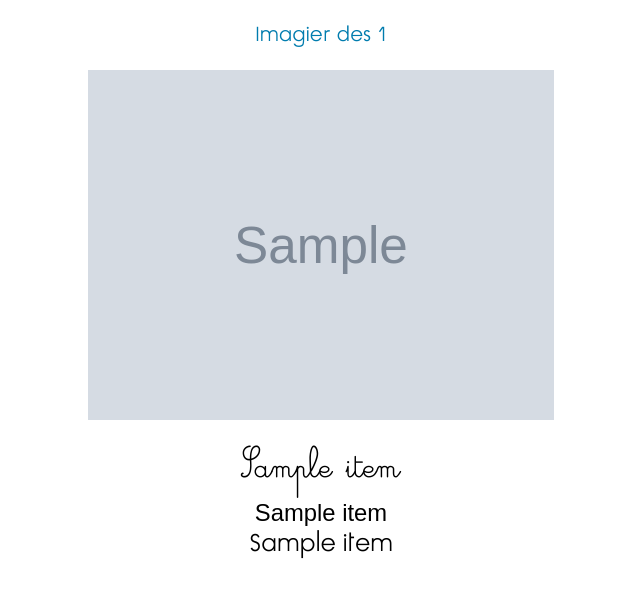
After one commit to NicoZeiss/Primagier-V2, a Django app: template imagier/templates/imagier/invoice.html in a window 1280 px wide. The commit adds this page. Shown: the top 598 px of the page, without its empty margins (319-959 px from the left). Run offline with Django 3.2, Linux system fonts and the light colour scheme; the template is opened without the code that fills it: most values are stand-ins (such as "Sample title", 1, 10 or a date in 2020); grey boxes marked "Sample" are stand-in pictures.

Commit message:
created first view to test pdf generator + improving pdf rendering

```diff
--- a/imagier/templates/imagier/base.html
+++ b/imagier/templates/imagier/base.html
@@ -71,6 +71,7 @@
   {% if request.user.is_authenticated %}
   <section id="imagier">
     <div class="container h-100">
+      <div class="test-font">SALUT MA GUEULE</div>
       <div class="row h-100 align-items-center justify-content-center text-center">
         <div class="col-lg-10 align-self-end">
           <hr class="divider my-4">
@@ -104,6 +105,7 @@
   </section>
   {% endif %}
 
+
    <!-- Footer -->
   <footer class="bg-light py-5">
     <div class="container">
--- /dev/null
+++ b/imagier/templates/imagier/invoice.html
@@ -0,0 +1,82 @@
+<!DOCTYPE html>
+<html lang="en">
+    <head>
+        <title>Title</title>
+        {% load static %}
+        <style type="text/css">
+            @page {
+                size: a4 portrait;
+                /*margin: 1cm;*/
+            }
+            @font-face {
+                font-family: Cursivefont;
+                src: url("/home/nicolas/OC/Projet13/OC_P13/imagier/static/imagier/fonts/Cursivefont.ttf");
+            }
+            @font-face {
+                font-family: Scriptecole;
+                src: url("/home/nicolas/OC/Projet13/OC_P13/imagier/static/imagier/fonts/Scriptecole.ttf");
+            }
+            body {
+                font-weight: 200;
+                font-size: 14px;
+                font-family: Scriptecole;
+            }
+            .header {
+                font-size: 20px;
+                font-weight: 100;
+                text-align: center;
+                color: #007cae;
+            }
+            .details {
+                padding: 10px 20px 0px 20px;
+                text-align: left !important;
+            }
+            .hrItem {
+                border: none;
+                height: 1px;
+                color: #333; /* old IE */
+                background-color: #fff; /* Modern Browsers */
+            }
+            .item-name {
+                text-align: center;
+                padding: 0px 0px 0px 0px;
+                margin: 0px 0px 0px 0px;
+            }
+            .ft-curs {
+                font-family: Cursivefont;
+                font-size: 2.5em;
+            }
+            .ft-arial {
+                font-family: Arial;
+                font-size: 1.7em;
+            }
+            .ft-ecole {
+                font-family: Scriptecole;
+                font-size: 1.7em;
+            }
+            .dim-img {
+                height: 350px;
+                width: auto;
+            }
+            .test {
+                text-align: center;
+            }
+        </style>
+    </head>
+    <body>
+        <div class='wrapper'>
+            <div class='header'>
+                <p class='title'>Imagier des {{ invoice_id }}</p>
+            </div>
+        <div>
+        {% for item in items %}
+        <div>
+            <p class="test"><img src="{{ item.picture }}" class="dim-img"></div></p>
+            <p class="item-name ft-curs">{{ item.label }}</p>
+            <p class="item-name ft-arial">{{ item.label }}</p>
+            <p class="item-name ft-ecole">{{ item.label }}</p>
+        </div>
+        {% endfor %}
+    </div>
+    </body>
+</html>
--- a/imagier/urls.py
+++ b/imagier/urls.py
@@ -1,5 +1,7 @@
 from django.conf.urls import url
 from . import views
+
+from . views import GeneratePDF
 
 
 app_name = 'imagier'
@@ -7,7 +9,8 @@ app_name = 'imagier'
 urlpatterns = [
     url(r'^category/$', views.category, name="category"),
     url(r'^subcategory/$', views.subcategory, name="subcategory"),
-    url(r'items/$', views.items, name="items"),
-    url(r'add_item/$', views.add_to_imagier, name="add_item"),
-    url(r'delete_item/$', views.del_from_imagier, name="del_item")
+    url(r'^items/$', views.items, name="items"),
+    url(r'^add_item/$', views.add_to_imagier, name="add_item"),
+    url(r'^delete_item/$', views.del_from_imagier, name="del_item"),
+    url(r'^pdf/$', GeneratePDF.as_view()),
 ]
```
Also changed, not shown: imagier/management/commands/test_command.py (+22 -6 lines), imagier/static/imagier/css/imagier.css (+10 -0 lines), imagier/utils.py (added, +35 -0 lines), imagier/views.py (+31 -1 lines), imagier/downloaded_img/image.png (added), imagier/migrations/0004_item_label.py (added), imagier/migrations/0005_auto_20200304_1711.py (added), imagier/migrations/0006_auto_20200304_1716.py (added), imagier/static/imagier/fonts/Cursivefont.ttf (added), imagier/static/imagier/fonts/Scriptecole.ttf (added), 6 other files.
